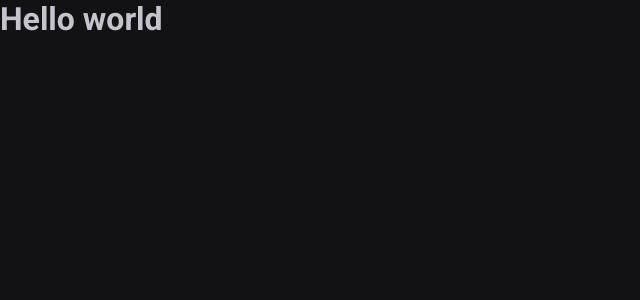
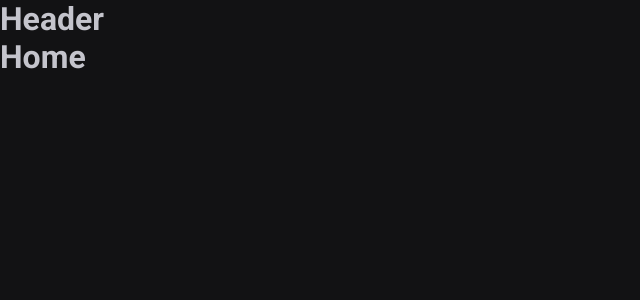
Before and after one commit to K4ME/ignite-timer, a React (Vite) app: page / in a window 1280 px wide. Shown: the top 300 px of the page, without its empty margins (0-640 px from the left). Built offline with nearby package versions, Linux system fonts and the light colour scheme.

Commit message:
adding routes to the project

```diff
--- a/package.json
+++ b/package.json
@@ -11,6 +11,7 @@
   "dependencies": {
     "react": "^18.2.0",
     "react-dom": "^18.2.0",
+    "react-router-dom": "^6.3.0",
     "styled-components": "^5.3.5"
   },
   "devDependencies": {
--- a/src/App.tsx
+++ b/src/App.tsx
@@ -1,11 +1,15 @@
 import { ThemeProvider } from 'styled-components'
 import { GlobalStyle } from './styles/global'
 import { defaultTheme } from './styles/themes/default'
+import { BrowserRouter } from 'react-router-dom'
+import { Router } from './Router'
 
 export function App() {
   return (
     <ThemeProvider theme={defaultTheme}>
-      <h1>Hello world</h1>
+      <BrowserRouter>
+        <Router />
+      </BrowserRouter>
       <GlobalStyle />
     </ThemeProvider>
   )
--- /dev/null
+++ b/src/Router.tsx
@@ -0,0 +1,15 @@
+import { Routes, Route } from 'react-router-dom'
+import { DefaultLayout } from './layouts/DefaultLayout'
+import { History } from './pages/History'
+import { Home } from './pages/Home'
+
+export function Router() {
+  return (
+    <Routes>
+      <Route path="/" element={<DefaultLayout />}>
+        <Route path="/" element={<Home />} />
+        <Route path="/history" element={<History />} />
+      </Route>
+    </Routes>
+  )
+}
--- /dev/null
+++ b/src/components/Header.tsx
@@ -0,0 +1,3 @@
+export function Header() {
+  return <h1>Header</h1>
+}
--- /dev/null
+++ b/src/layouts/DefaultLayout.tsx
@@ -0,0 +1,11 @@
+import { Outlet } from 'react-router-dom'
+import { Header } from '../components/Header'
+
+export function DefaultLayout() {
+  return (
+    <div>
+      <Header />
+      <Outlet />
+    </div>
+  )
+}
--- /dev/null
+++ b/src/pages/History.tsx
@@ -0,0 +1,3 @@
+export function History() {
+  return <h1>History</h1>
+}
--- /dev/null
+++ b/src/pages/Home.tsx
@@ -0,0 +1,3 @@
+export function Home() {
+  return <h1>Home</h1>
+}
```
Also changed, not shown: 1 other file (tests, documents, lock files or other folders).
